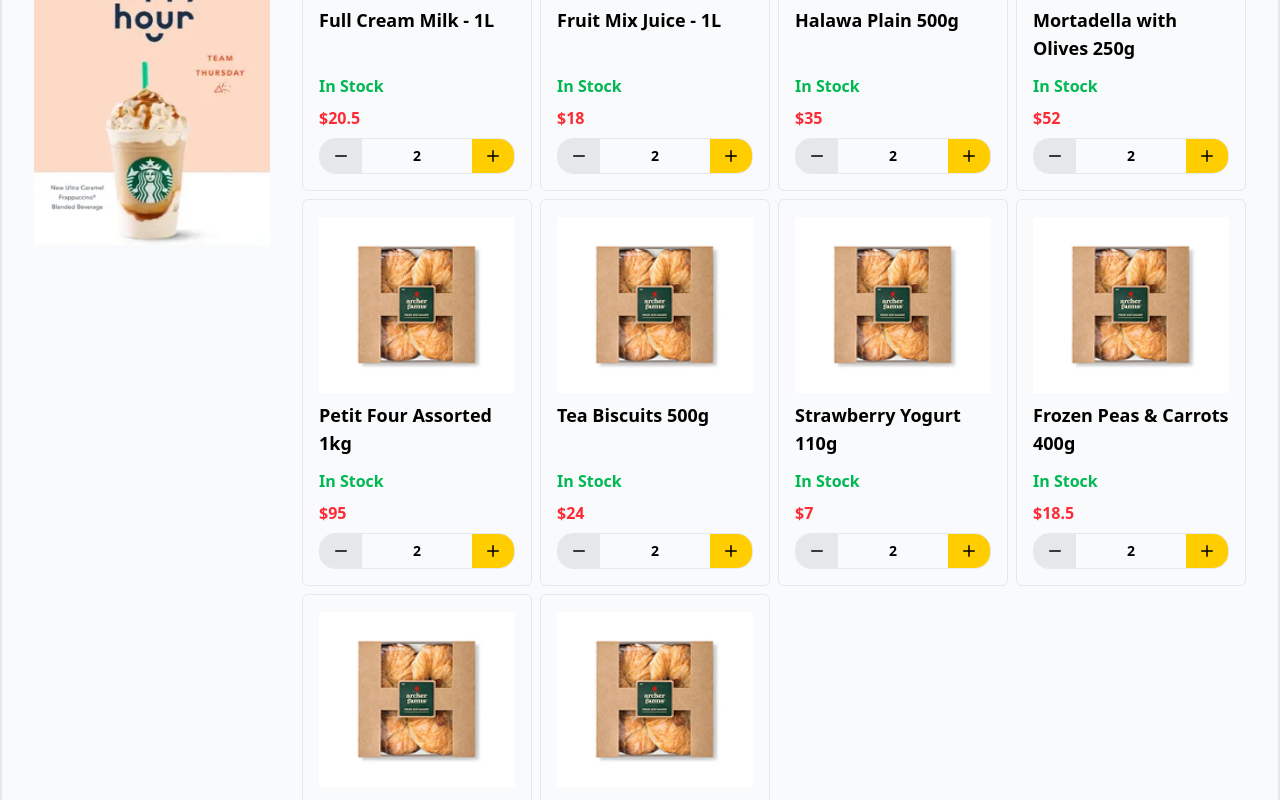
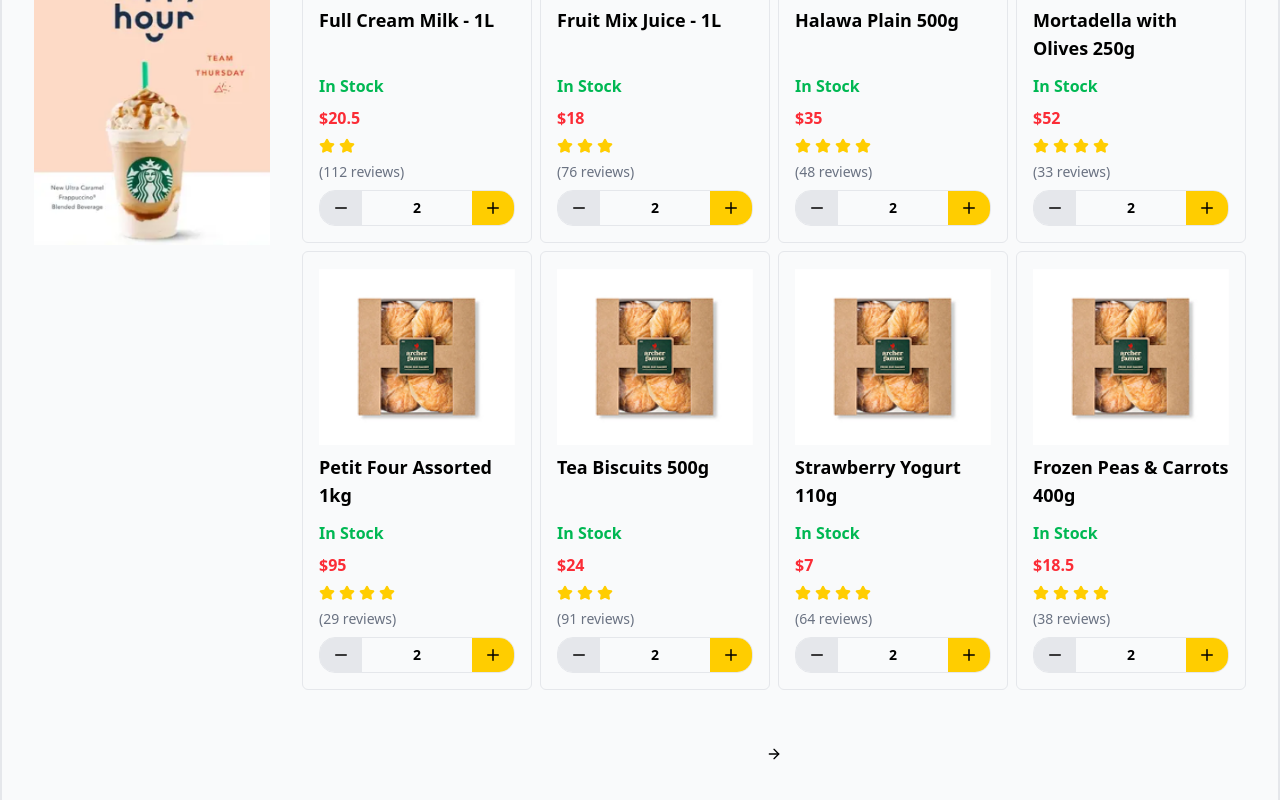
Before and after one commit to Mof4thy/ecommerce-project, a React (Vite) app: page /shop in a window 1280 px wide. Shown: the part 640-1440 px from the top of the page. Built offline with nearby package versions, Linux system fonts and the light colour scheme.

Commit message:
add working  Pagination

```diff
--- a/src/Pages/Shop.jsx
+++ b/src/Pages/Shop.jsx
@@ -12,32 +12,32 @@ const Shop = () => {
 
     const [products] = useState(productsData);
 
+    // filtered products
     const [filteredProducts, setFilteredProducts] = useState(productsData);
     const [selectedCategorys, setSelectedCategorys] = useState([]);
     const [selectedBrands, setSelectedBrands] = useState([]);
 
+    // sort by
     const [sortBy, setSortBy] = useState("newest");
 
-    // const [currentPage, setCurrentPage] = useState(1);
-    // const productsPerPage = 8;
+    // pagination
+    const [currentPage, setCurrentPage] = useState(1);
+    const productsPerPage = 8;
+    const [totalPages, setTotalPages] = useState(1);
 
-    // const indexOfLastProduct = currentPage * productsPerPage;
-    // const indexOfFirstProduct = indexOfLastProduct - productsPerPage;
-    // const currentProducts = filteredProducts.slice(indexOfFirstProduct, indexOfLastProduct);
-    // const totalPages = Math.ceil(filteredProducts.length / productsPerPage);
-
+    // visible products
+    const [visibleProducts, setVisibleProducts] = useState([]);
 
 
     useEffect(() => {
-        // First filter the products
+        // Step 1: Filter
         const filtered = products.filter((product) => {
             const categoryMatch = selectedCategorys.length === 0 || selectedCategorys.includes(product.category);
             const brandMatch = selectedBrands.length === 0 || selectedBrands.includes(product.brand);
             return categoryMatch && brandMatch;
         });
 
-
-        // Then sort the filtered products
+        // Step 2: Sort
         const sorted = [...filtered].sort((a, b) => {
             if (sortBy === "price-low-to-high") return a.price - b.price;
             if (sortBy === "price-high-to-low") return b.price - a.price;
@@ -46,9 +46,27 @@ const Shop = () => {
             return 0;
         });
 
+        // Save full sorted list for pagination
         setFilteredProducts(sorted);
+
+        // Reset to first page on filter/sort change
         // setCurrentPage(1);
     }, [selectedCategorys, selectedBrands, products, sortBy]);
+
+
+
+     // Handle pagination: calculate which products to show on current page
+     useEffect(() => {
+        const indexOfLastProduct = currentPage * productsPerPage;
+        const indexOfFirstProduct = indexOfLastProduct - productsPerPage;
+        const currentProducts = filteredProducts.slice(indexOfFirstProduct, indexOfLastProduct);
+        setVisibleProducts(currentProducts);
+
+        // total pages
+        const totalPages = Math.ceil(filteredProducts.length / productsPerPage);
+        setTotalPages(totalPages);
+
+    }, [filteredProducts, currentPage]);
 
 
 
@@ -57,20 +75,25 @@ const Shop = () => {
             <div className="flex flex-col lg:flex-row gap-8">
 
                 <aside  className=" w-full lg:w-1/5">
-                    <FiltersSidebar selectedCategorys={selectedCategorys} selectedBrands={selectedBrands} setSelectedCategorys={setSelectedCategorys} setSelectedBrands={setSelectedBrands}/>
+                    <FiltersSidebar
+                        selectedCategorys={selectedCategorys}
+                        selectedBrands={selectedBrands}
+                        setSelectedCategorys={setSelectedCategorys}
+                        setSelectedBrands={setSelectedBrands}
+                        />
                 </aside >
 
                 <div className=" flex flex-col gap-6 w-full lg:w-4/5">
                     <ShopBanner/>
                     <SortDropdown setSortBy={setSortBy}/>
-                    <ProductGrid products={filteredProducts}/>
+                    <ProductGrid products={visibleProducts}/>
 
                     {/* pagination */}
-                    {/* <Pagination
+                    <Pagination
                       currentPage={currentPage}
                       totalPages={totalPages}
                       onPageChange={setCurrentPage}
-                      /> */}
+                      />
                 </div>
 
             </div>
--- a/src/components/shop/Pagination .jsx
+++ b/src/components/shop/Pagination .jsx
@@ -1,12 +1,21 @@
-const Pagination = () => {
+import { ArrowLeft, ArrowRight } from "lucide-react";
+const Pagination = ( {currentPage, totalPages, onPageChange} ) => {
     return (
-        <div className="flex flex-wrap justify-center items-center gap-2 mt-4">
-            <button className="px-4 py-2 bg-gray-200 rounded-md">Previous</button>
-            <button className="px-4 py-2 bg-gray-200 rounded-md">Next</button>
+        <div className="flex flex-wrap justify-center items-center gap-6 mt-4">
+
+            {currentPage > 1 && (
+                <button className="px-4 py-4 rounded-full"
+                    onClick={() => onPageChange(currentPage - 1)}> <ArrowLeft size={16} />
+                </button>
+            )}
+
+            {currentPage < totalPages && (
+                <button className="px-4 py-4  rounded-full"
+                    onClick={() => onPageChange(currentPage + 1)}> <ArrowRight size={16} />
+                </button>
+            )}
         </div>
     )
 }
 
 export default Pagination;
-
-// not working yet
--- a/src/components/shop/ProductCard.jsx
+++ b/src/components/shop/ProductCard.jsx
@@ -1,5 +1,5 @@
 import productImage from "../../assets/product-image.png";
-import { Plus, Minus } from 'lucide-react';
+import { Plus, Minus , Star } from 'lucide-react';
 
 const ProductCard = ({product}) => {
     return (
@@ -9,6 +9,14 @@ const ProductCard = ({product}) => {
             <h1 className="text-lg font-semibold min-h-[60px] line-clamp-2">{product.name}</h1>
             <h4 className="text-md font-semibold text-[#00B853]">In Stock</h4>
             <h4 className="text-md font-semibold text-red-500">${product.price}</h4>
+
+            <div className="flex items-center gap-1 border-none outline-none ">
+                {Array.from({length: product.rating}).map((_, index) => (
+                    <Star key={index} size={16} fill="#FFCD00" color="#FFCD00" />
+                ))}
+            </div>
+            <p className="text-sm text-gray-500">({product.reviews} reviews)</p>
+
 
             {/* <div className="flex p-2 bg-[#35AFA0] rounded-2xl justify-center items-center">
                 <button className="text-md font-semibold text-white">Add to Cart</button>
--- a/src/data/products.js
+++ b/src/data/products.js
@@ -6,7 +6,7 @@ const products = [
       brand: "Juhayna",
       category: "Breakfast & Dairy",
       inStock: true,
-      rating: 4.7,
+      rating: 2.5,
       reviews: 112,
       image: "milk.png",
     },
@@ -17,7 +17,7 @@ const products = [
       brand: "Faragalla",
       category: "Beverages",
       inStock: true,
-      rating: 4.5,
+      rating: 3.5,
       reviews: 76,
       image: "juice.png",
     },
@@ -61,7 +61,7 @@ const products = [
       brand: "BiscoMisr",
       category: "Snacks",
       inStock: true,
-      rating: 4.5,
+      rating: 3,
       reviews: 91,
       image: "biscuits.png",
     },
```
